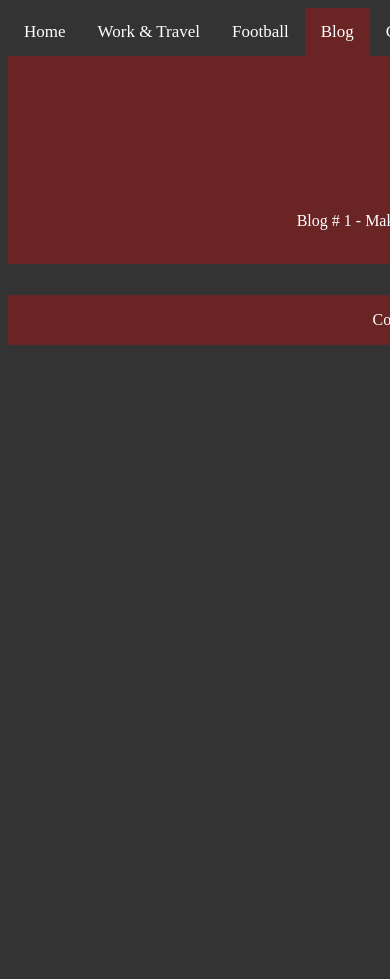
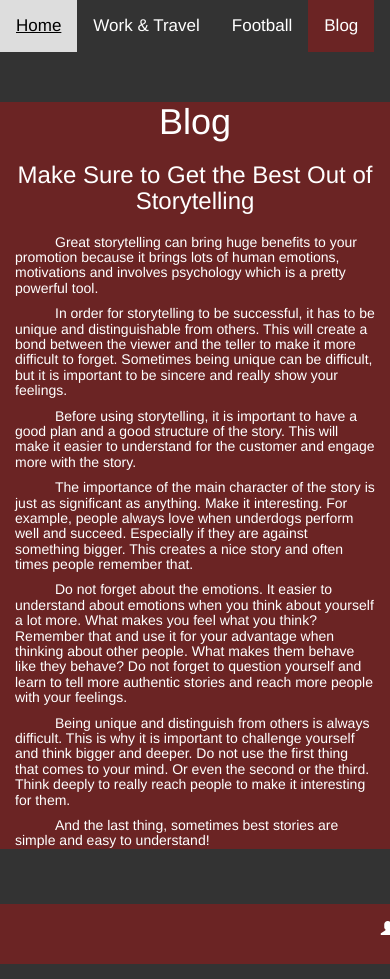
Before and after one commit to deividasgib/deividasgib.github.io, a plain HTML site: page Blog.html in a window 390 px wide. Shown: the top 979 px of the page. Before the commit the page ends 844 px from the top, so only its background shows below. Drawn offline with nearby package versions, Linux system fonts and the light colour scheme.

Commit message:
Add files via upload

```diff
--- a/Blog.html
+++ b/Blog.html
@@ -1,38 +1,94 @@
 <!DOCTYPE html>
-<html>
+<html lang="en">
 <head>
   <title>Blog</title>
+  <meta charset="utf-8">
+  <meta name="viewport" content="width=device-width, initial-scale=1">
+  <link rel="stylesheet" href="https://maxcdn.bootstrapcdn.com/bootstrap/3.4.0/css/bootstrap.min.css">
+  <script src="https://ajax.googleapis.com/ajax/libs/jquery/3.4.1/jquery.min.js"></script>
+  <script src="https://maxcdn.bootstrapcdn.com/bootstrap/3.4.0/js/bootstrap.min.js"></script>
   		<link rel="stylesheet" type="text/css" href="style.css">
+
+  <style>
+.navbar {
+      margin-bottom: 0;
+      border-radius: 0;
+}
+
+.row.content {height: 450px}
+
+.sidenav {
+      padding-top: 20px;
+      background-color: #333;
+      height: 100%;
+}
+
+footer {
+      background-color: #6B2424;
+      color: white;
+      padding: 15px;
+}
+
+@media screen and (max-width: 767px) {
+.sidenav {
+        height: auto;
+        padding: 15px;
+		background-color: #333;
+      }
+      .row.content {height:auto;}
+}
+
+.col-sm-8 {
+background-color: #6B2424;
+color: white;
+}
+
+body {
+background-color: #333;
+
+}
+
+h4 {
+text-indent: 40px;
+}
+  </style>
 </head>
 <body>
-		<div class="container">
 	<header>
 		<a href="index.html">Home</a>
 		<a href="Work and Travel.html">Work & Travel</a>
 		<a href="Football.html">Football</a>
 		<a class="active" href="Blog.html">Blog</a>
 		<a href="Contact.html">Contact</a>
+		<a class="navbar-right">
+        <ul href="#"><span class="glyphicon glyphicon-search"></span> Search</a>
+		</ul>
 	</header>
-			<main>
-				<div>
-					<div id="col-1">
-					<br>
-					<p><b>Blogs</b></p>
+
+<div class="container-fluid text-center">
+  <div class="row content">
+    <div class="col-sm-2 sidenav" "col-lg-2 sidenav" "col-xs-2 sidenav" "col-md-2 sidenav">
+    </div>
+    <div class="col-sm-8 text-center" "col-lg-8 text-center" "col-md-8 text-center" "col-xs-8 text-center">
+      <h1>Blog</h1>
+	  <h3>Make Sure to Get the Best Out of Storytelling<h3>
+	<h5><p class="text-left">Great storytelling can bring huge benefits to your promotion because it brings lots of human emotions, motivations and involves psychology which is a pretty powerful tool.</p></h5>
+	<h5><p class="text-left">In order for storytelling to be successful, it has to be unique and distinguishable from others. This will create a bond between the viewer and the teller to make it more difficult to forget. Sometimes being unique can be difficult, but it is important to be sincere and really show your feelings.</p></h5>
+	<h5><p class="text-left">Before using storytelling, it is important to have a good plan and a good structure of the story. This will make it easier to understand for the customer and engage more with the story.</p></h5>
+	<h5><p class="text-left">The importance of the main character of the story is just as significant as anything. Make it interesting. For example, people always love when underdogs perform well and succeed. Especially if they are against something bigger. This creates a nice story and often times people remember that.</p></h5>
+	<h5><p class="text-left">Do not forget about the emotions. It easier to understand about emotions when you think about yourself a lot more. What makes you feel what you think? Remember that and use it for your advantage when thinking about other people. What makes them behave like they behave? Do not forget to question yourself and learn to tell more authentic stories and reach more people with your feelings.</p></h5>
+	<h5><p class="text-left">Being unique and distinguish from others is always difficult. This is why it is important to challenge yourself and think bigger and deeper. Do not use the first thing that comes to your mind. Or even the second or the third. Think deeply to really reach people to make it interesting for them.</p></h5>
+	<h5><p class="text-left">And the last thing, sometimes best stories are simple and easy to understand!</p></h5>
+   </div>
+    <div class="col-sm-2 sidenav" "col-lg-2 sidenav" "col-xs-2 sidenav" "col-md-2 sidenav">
       </div>
     </div>
-				<div>
-					<div id="col-2">
-					<p>Blog # 1 - Make Sure to Get the Best Out of Storytelling</p>
-					<br>
-					<p>
+  </div>
 </div>
 
-			</main>
-			<footer>
-				<p>Copyright 2019 Deividas Gibeza</p>
+<footer class="container-fluid text-center">
+  <p><span class="glyphicon glyphicon-user"></span>  Copyright 2019 Deividas Gibeza</p>
 </footer>
-		</div
 
 </body>
-
 </html>
```
Lines whose indentation alone changed are shown as unchanged.
